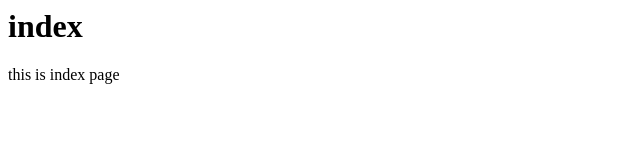
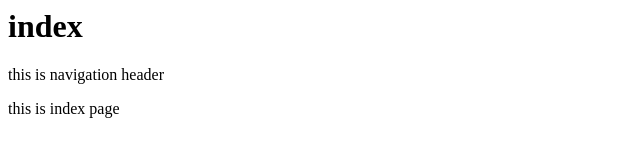
Before and after one commit to karthickasme/parallax, a plain HTML site: page index.html in a window 1280 px wide. Shown: the whole page, without its empty margins (0-640 px from the left). Drawn offline with Linux system fonts and the light colour scheme.

Commit message:
navigation added

```diff
--- a/index.html
+++ b/index.html
@@ -1,6 +1,7 @@
 <html>
 <body>
 <h1>index</h1>
+<p>this is navigation header</p>
 this is index page
 </body>
 </html>
```
